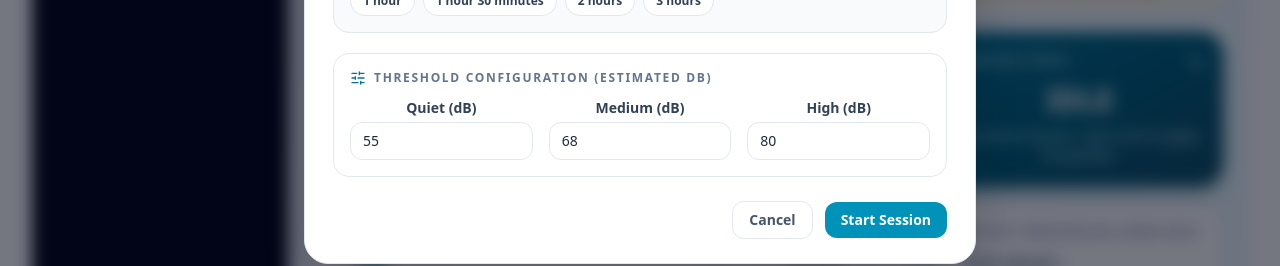
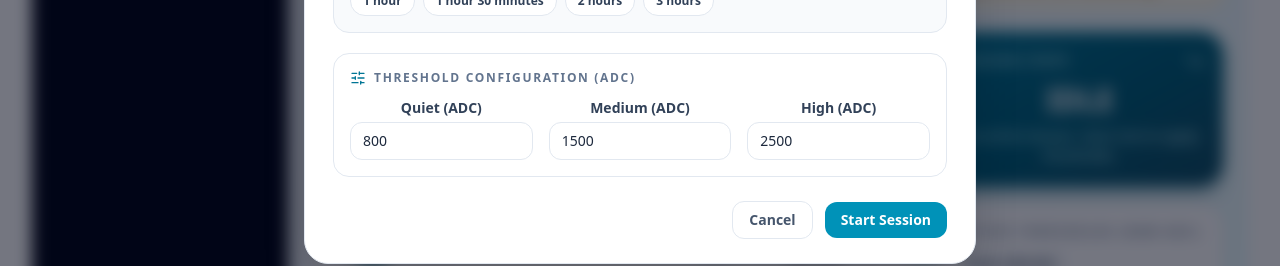
Before and after one commit to erzhadqt/LuminaQuiet, a React (Vite) app in the folder Frontend/: page / in a window 1280 px wide. Both pictures are taken after a click on the button "Start Session". Shown: the part 407-673 px from the top of the page. Built offline with nearby package versions, Linux system fonts and the light colour scheme; no server answers.

Commit message:
removed db converter(2)

```diff
--- a/Frontend/src/Components/StartSessionModal.jsx
+++ b/Frontend/src/Components/StartSessionModal.jsx
@@ -3,9 +3,9 @@ import { Timer, X, SlidersHorizontal } from 'lucide-react';
 
 const DEFAULT_VALUES = {
     durationMinutes: 15,
-    quiet: 55,
-    medium: 68,
-    high: 80,
+    quiet: 800,
+    medium: 1500,
+    high: 2500,
 };
 
 const DURATION_RECOMMENDATIONS = [
@@ -57,8 +57,8 @@ const StartSessionModal = ({
         [form.high, form.medium, form.quiet]
     );
 
-    const withinDbRange = useMemo(
-        () => form.quiet >= 30 && form.high <= 120,
+    const withinAdcRange = useMemo(
+        () => form.quiet >= 0 && form.high <= 4095,
         [form.high, form.quiet]
     );
 
@@ -66,7 +66,7 @@ const StartSessionModal = ({
         return null;
     }
 
-    const canSubmit = !isSubmitting && form.durationMinutes > 0 && thresholdsOrdered && withinDbRange;
+    const canSubmit = !isSubmitting && form.durationMinutes > 0 && thresholdsOrdered && withinAdcRange;
 
     const handleFieldChange = (name) => (event) => {
         const numericValue = Number(event.target.value);
@@ -88,8 +88,8 @@ const StartSessionModal = ({
             setLocalError('Threshold order must be Quiet < Medium < High.');
             return;
         }
-        if (!withinDbRange) {
-            setLocalError('Thresholds must stay within 30 dB to 120 dB.');
+        if (!withinAdcRange) {
+            setLocalError('Thresholds must stay within 0 ADC to 4095 ADC.');
             return;
         }
 
@@ -189,16 +189,16 @@ const StartSessionModal = ({
                     <div className="rounded-2xl border border-slate-200 bg-white p-4">
                         <div className="mb-3 flex items-center gap-2">
                             <SlidersHorizontal size={16} className="text-cyan-700" />
-                            <p className="text-xs font-semibold uppercase tracking-[0.14em] text-slate-500">Threshold Configuration (Estimated dB)</p>
+                            <p className="text-xs font-semibold uppercase tracking-[0.14em] text-slate-500">Threshold Configuration (ADC)</p>
                         </div>
 
                         <div className="grid grid-cols-1 gap-4 md:grid-cols-3">
                             <div>
-                                <label className="mb-1 block text-sm font-semibold text-slate-700">Quiet (dB)</label>
+                                <label className="mb-1 block text-sm font-semibold text-slate-700">Quiet (ADC)</label>
                                 <input
                                     type="number"
-                                    min="30"
-                                    max="120"
+                                    min="0"
+                                    max="4095"
                                     value={form.quiet}
                                     onChange={handleFieldChange('quiet')}
                                     className="w-full rounded-xl border border-slate-200 px-3 py-2 text-sm text-slate-800 outline-none transition focus:border-cyan-400 focus:ring-2 focus:ring-cyan-200"
@@ -207,11 +207,11 @@ const StartSessionModal = ({
                             </div>
 
                             <div>
-                                <label className="mb-1 block text-sm font-semibold text-slate-700">Medium (dB)</label>
+                                <label className="mb-1 block text-sm font-semibold text-slate-700">Medium (ADC)</label>
                                 <input
                                     type="number"
-                                    min="30"
-                                    max="120"
+                                    min="0"
+                                    max="4095"
                                     value={form.medium}
                                     onChange={handleFieldChange('medium')}
                                     className="w-full rounded-xl border border-slate-200 px-3 py-2 text-sm text-slate-800 outline-none transition focus:border-cyan-400 focus:ring-2 focus:ring-cyan-200"
@@ -220,11 +220,11 @@ const StartSessionModal = ({
                             </div>
 
                             <div>
-                                <label className="mb-1 block text-sm font-semibold text-slate-700">High (dB)</label>
+                                <label className="mb-1 block text-sm font-semibold text-slate-700">High (ADC)</label>
                                 <input
                                     type="number"
-                                    min="30"
-                                    max="120"
+                                    min="0"
+                                    max="4095"
                                     value={form.high}
                                     onChange={handleFieldChange('high')}
                                     className="w-full rounded-xl border border-slate-200 px-3 py-2 text-sm text-slate-800 outline-none transition focus:border-cyan-400 focus:ring-2 focus:ring-cyan-200"
@@ -240,9 +240,9 @@ const StartSessionModal = ({
                         </p>
                     )}
 
-                    {!withinDbRange && (
+                    {!withinAdcRange && (
                         <p className="rounded-xl border border-rose-200 bg-rose-50 px-3 py-2 text-sm font-semibold text-rose-700">
-                            Thresholds must stay between 30 dB and 120 dB.
+                            Thresholds must stay between 0 ADC and 4095 ADC.
                         </p>
                     )}
 
--- a/Frontend/src/Pages/StartSession.jsx
+++ b/Frontend/src/Pages/StartSession.jsx
@@ -291,7 +291,7 @@ const StartSession = () => {
         try {
             const payload = {
                 duration_seconds: Math.round(formValues.durationMinutes * 60),
-                thresholds_db: {
+                thresholds: {
                     quiet: Number(formValues.quiet),
                     medium: Number(formValues.medium),
                     high: Number(formValues.high),
@@ -549,10 +549,10 @@ const StartSession = () => {
 
     const sessionModalInitialValues = useMemo(() => ({
         durationMinutes: 15,
-        quiet: activeThresholdsDb.quiet,
-        medium: activeThresholdsDb.medium,
-        high: activeThresholdsDb.high,
-    }), [activeThresholdsDb.high, activeThresholdsDb.medium, activeThresholdsDb.quiet]);
+        quiet: activeThresholdsRaw.quiet,
+        medium: activeThresholdsRaw.medium,
+        high: activeThresholdsRaw.high,
+    }), [activeThresholdsRaw.high, activeThresholdsRaw.medium, activeThresholdsRaw.quiet]);
 
     return (
         <div className="space-y-6 text-slate-900">
```
Also changed, not shown: 1 other file (tests, documents, lock files or other folders).
